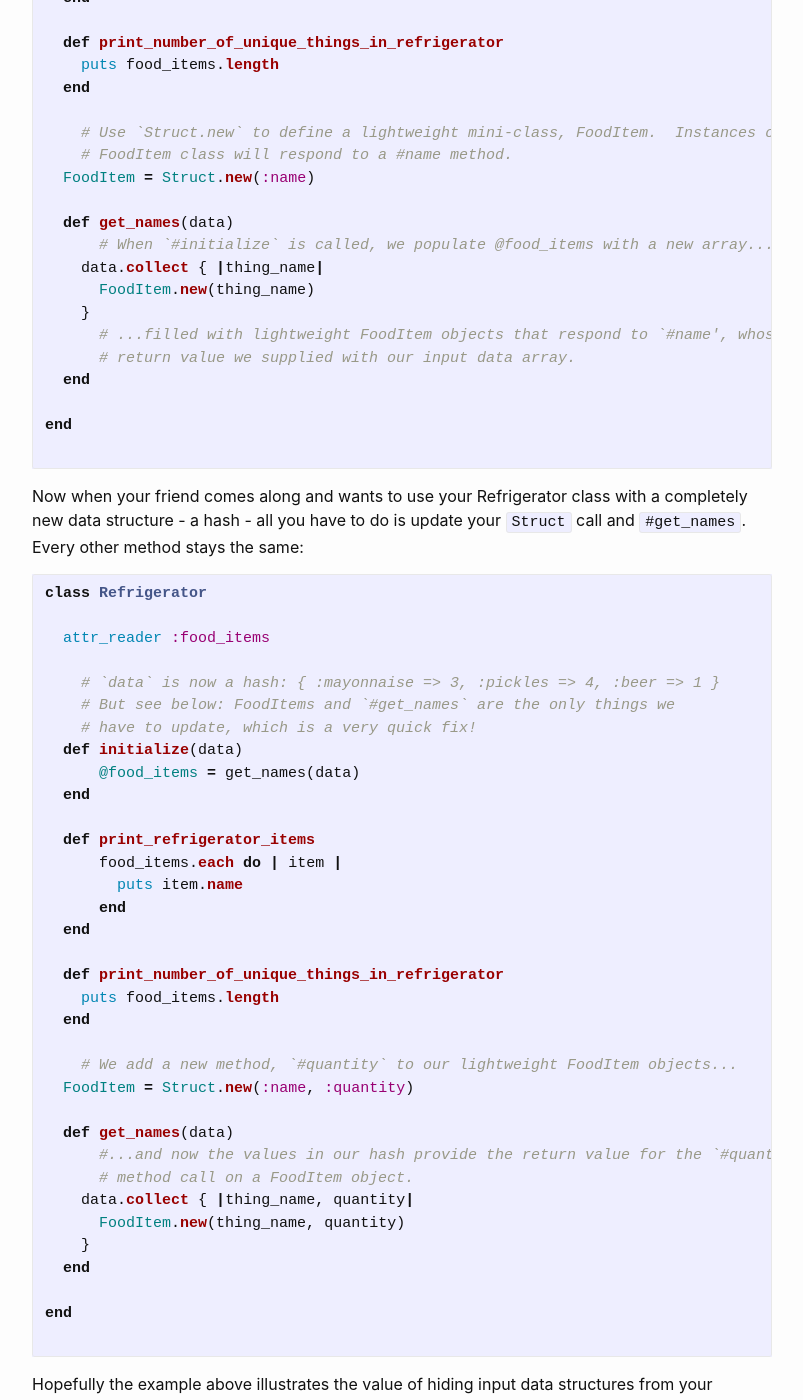
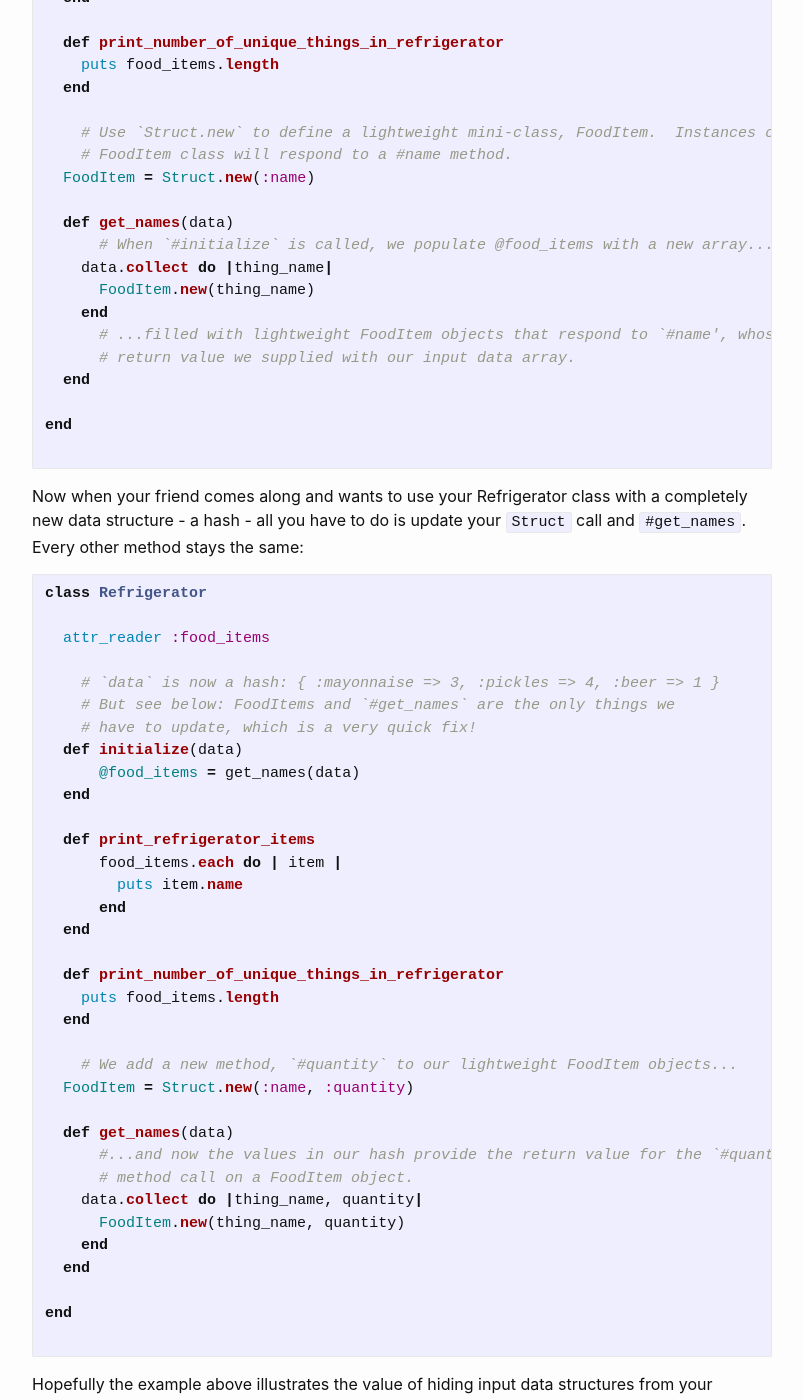
Before and after one commit to breadoliveoilsalt/breadoliveoilsalt.github.io, a Jekyll site: the page built from _posts/2019-01-24-hiding-data-structures.markdown, in a window 1280 px wide and 1400 px high, scrolled down 2279 px. Shown: the whole window, without its empty margins (238-1041 px from the left). Built offline with Jekyll 4.4.1, drawn with Linux system fonts in a browser that asks for light colours.

Commit message:
Minor corrections to post on crispy rice and hiding data structures

```diff
--- a/_posts/2019-01-24-hiding-data-structures.markdown
+++ b/_posts/2019-01-24-hiding-data-structures.markdown
@@ -76,9 +76,9 @@ class Refrigerator
 
   def get_names(data)
       # When `#initialize` is called, we populate @food_items with a new array...
-    data.collect { |thing_name|
+    data.collect do |thing_name|
       FoodItem.new(thing_name)
-    }
+    end
       # ...filled with lightweight FoodItem objects that respond to `#name', whose
       # return value we supplied with our input data array.
   end
@@ -117,9 +117,9 @@ class Refrigerator
   def get_names(data)
       #...and now the values in our hash provide the return value for the `#quantity`
       # method call on a FoodItem object.
-    data.collect { |thing_name, quantity|
+    data.collect do |thing_name, quantity|
       FoodItem.new(thing_name, quantity)
-    }
+    end
   end
 
 end
--- a/_posts/2019-05-20-stone-bowl-crispy-rice.markdown
+++ b/_posts/2019-05-20-stone-bowl-crispy-rice.markdown
@@ -17,7 +17,7 @@ Getting the rice sufficiently crispy might involve some experimentation to see w
 
 ![](/assets/images/2019-05-20-stone-bowl-crispy-rice/rice-image1.JPG){:class="medium border centered"}
 
-2) Although rice crisps at high temperatures, heat your pan somewhere below medium and low heat.  Relying on such low heat is counterintuitive, but using a lid will ensure that enough heat is trapped to get the rice where it needs to go.  Here's what my flame looked like.  You can see how low it was:
+2) Although rice crisps at high temperatures, heat your pan somewhere between medium and low heat.  Relying on such low heat is counterintuitive, but using a lid will ensure that enough heat is trapped to get the rice where it needs to go.  Here's what my flame looked like.  You can see how low it was:
 
 ![](/assets/images/2019-05-20-stone-bowl-crispy-rice/rice-image2.JPG){:class="medium border centered"}
 
```
